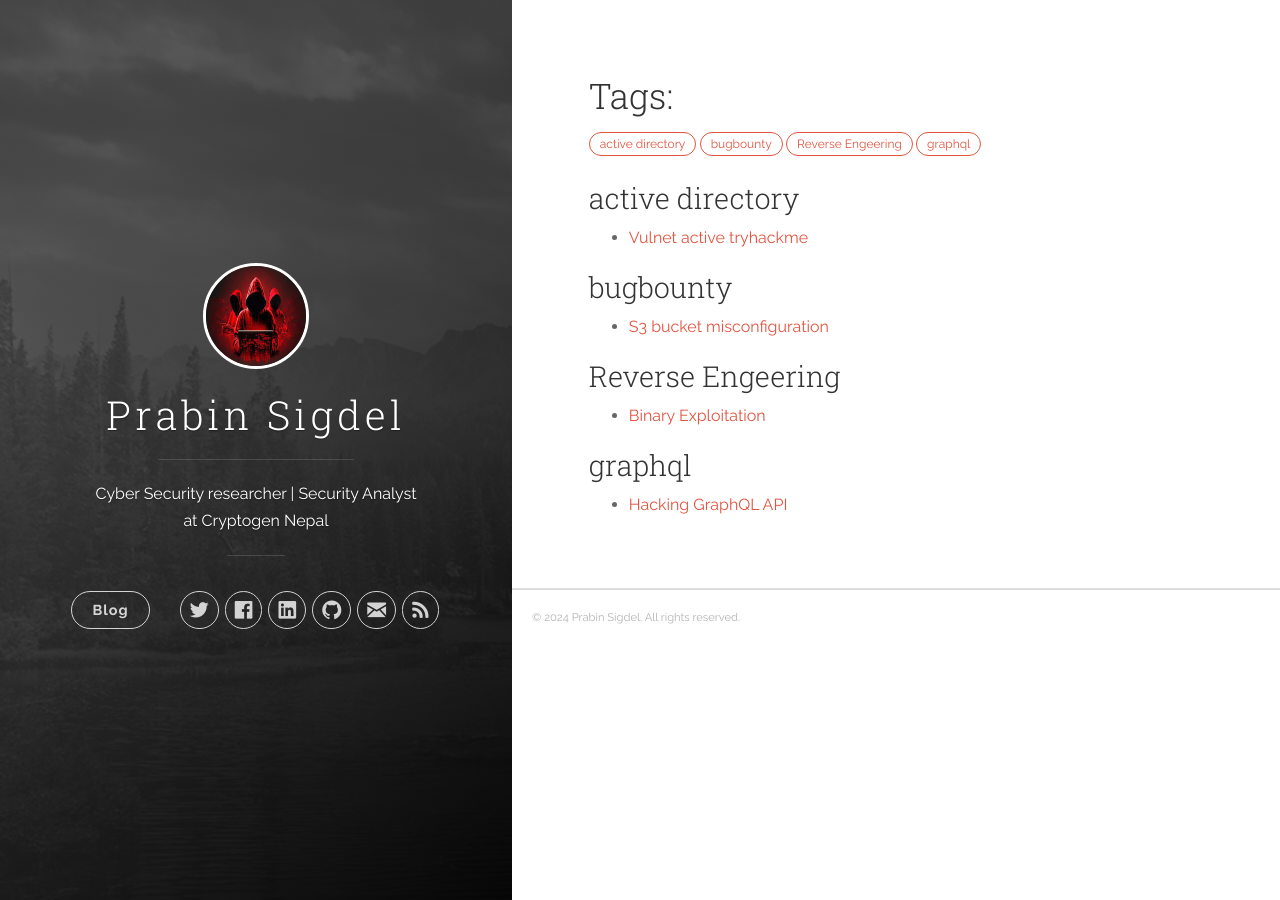
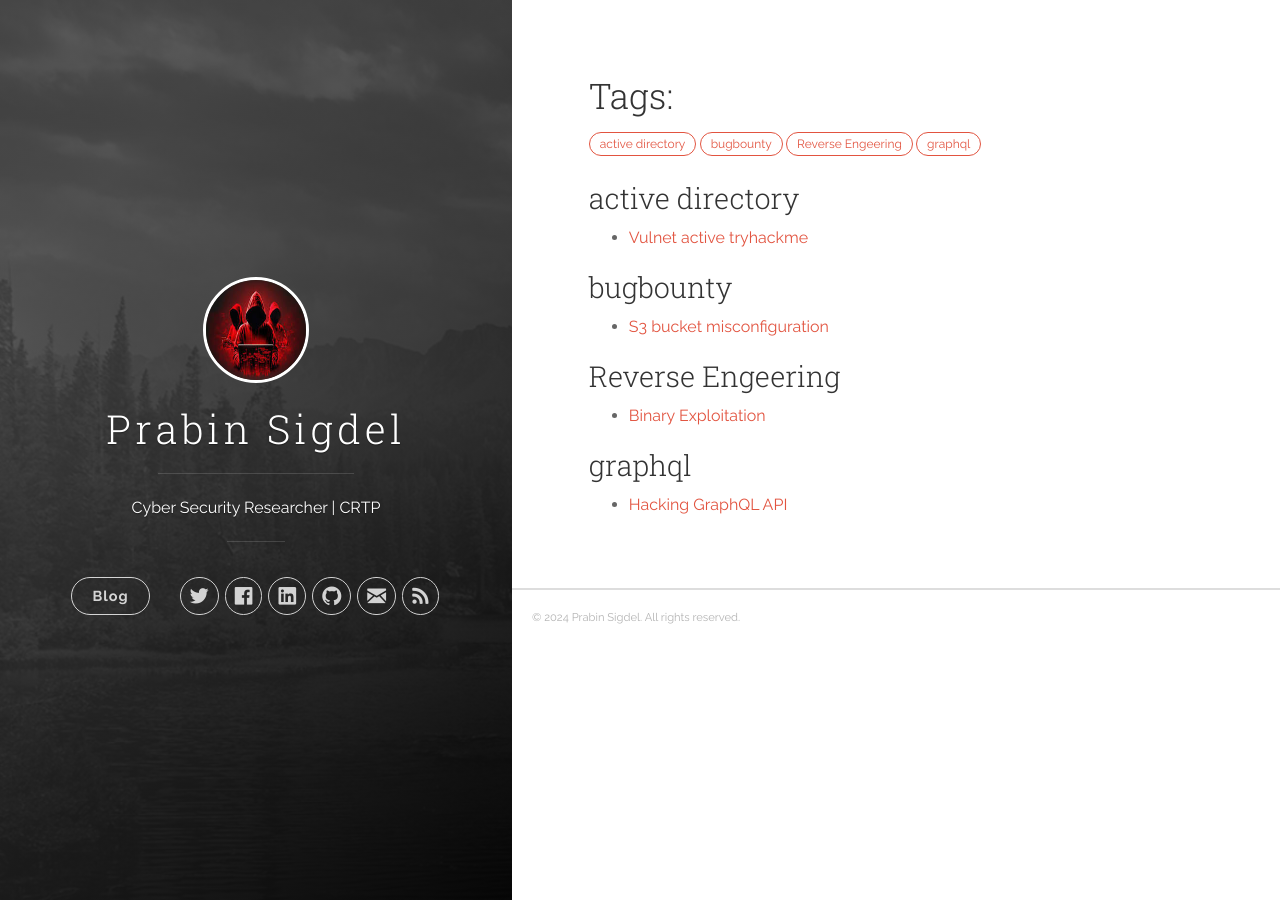
Before and after one commit to 0xpr4bin/0xpr4bin.github.io, a Jekyll site: the page built from tags.md, in a window 1280 px wide. Built offline with Jekyll 4.4.1, drawn with Linux system fonts in a browser that asks for light colours.

Commit message:
Update _config.yml

```diff
--- a/_config.yml
+++ b/_config.yml
@@ -1,6 +1,6 @@
 # Site settings
 title: Prabin Sigdel
-description: 'Cyber Security researcher | Security Analyst at Cryptogen Nepal'
+description: 'Cyber Security Researcher | CRTP'
 url: 'https://prabinsigdel.com.np'
 baseurl: '/'
 # google_analytics: 'UA-XXXXXX-X'
```
